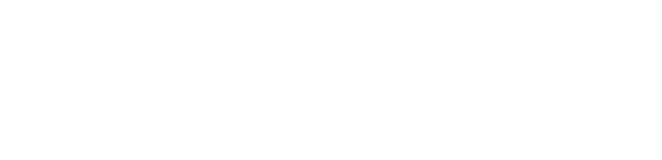
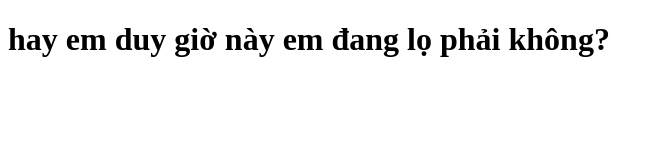
Before and after one commit to ngher43-oss/du-an-3, a plain HTML site: page INDEX.HTML in a window 1280 px wide. Shown: the whole page, without its empty margins (0-662 px from the left). Drawn offline with Linux system fonts and the light colour scheme.

Commit message:
sửa đổi làn 1

```diff
--- a/INDEX.HTML
+++ b/INDEX.HTML
@@ -1,11 +1,11 @@
 <!DOCTYPE html>
-<html lang="VI">
-<head>
-    <meta charset="UTF-8">
-    <meta name="viewport" content="width=device-width, initial-scale=1.0">
-    <title>CHO DUY LỎ BÚ CU/title>
-</head>
-<body>
-
-</body>
+<html lang="vi">
+  <head>
+    <meta charset="UTF-8" />
+    <meta name="viewport" content="width=device-width, initial-scale=1.0" />
+    <title>CHO DUY LỎ BÚ CU</title>
+  </head>
+  <body>
+<h1>hay em duy giờ này em đang lọ phải không?</h1>
+  </body>
 </html>
```
